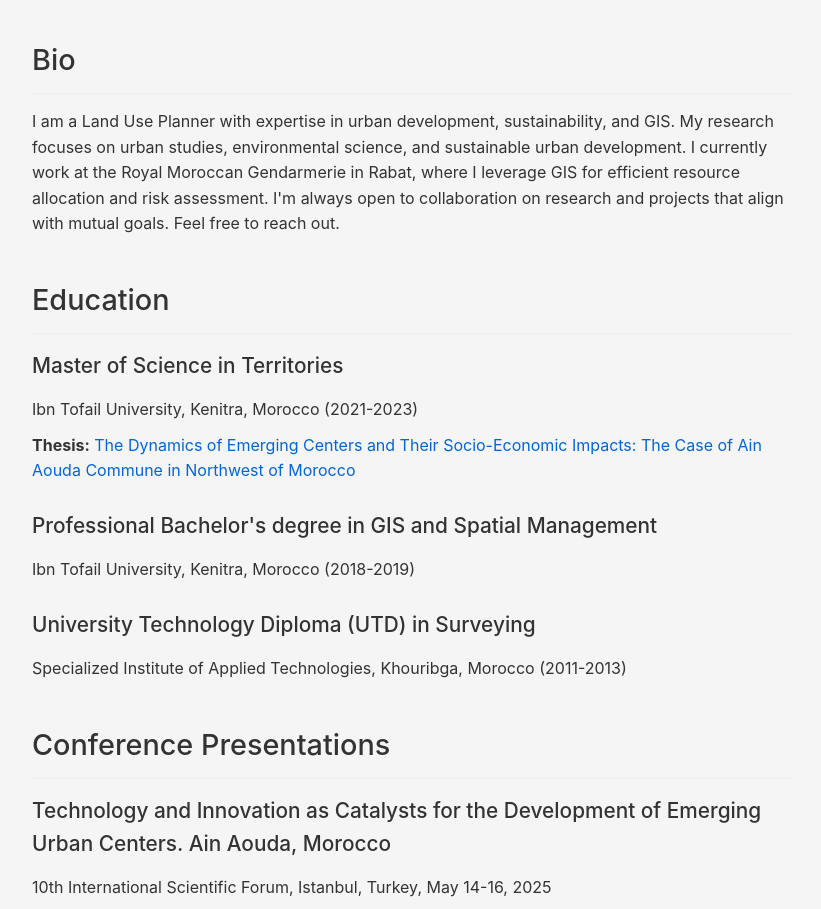
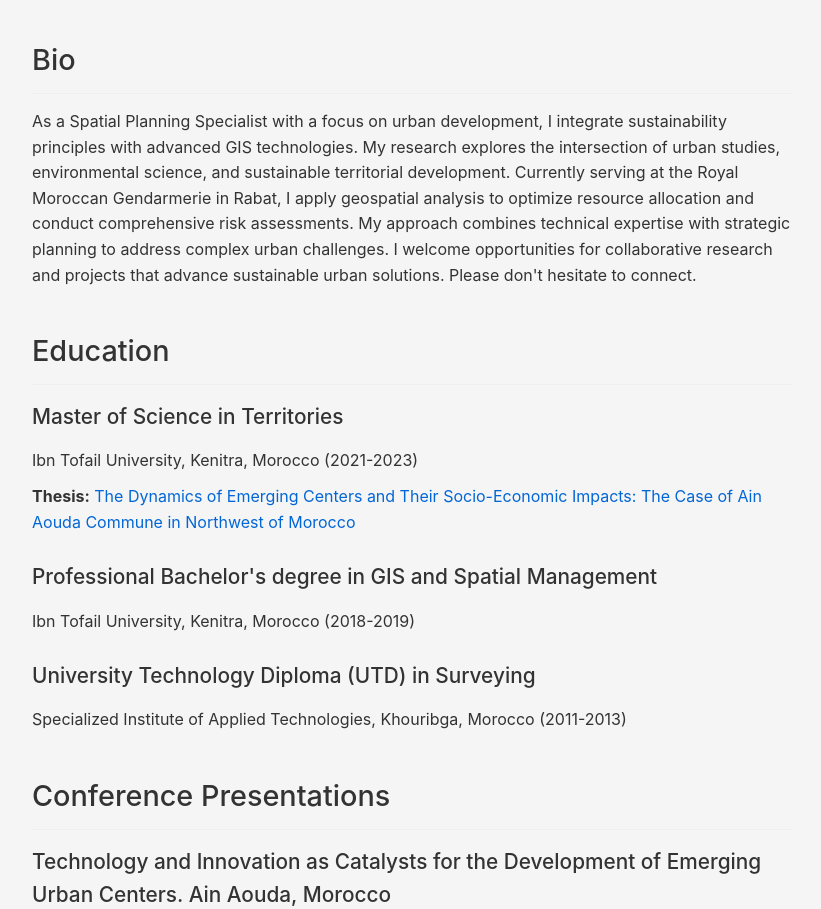
Before and after one commit to ouirdanihamza93/ouirdanihamza93.github.io, a plain HTML site: page index.html in a window 1280 px wide. Shown: the part 921-1830 px from the top of the page, without its empty margins (228-1049 px from the left). Drawn offline with Linux system fonts and the light colour scheme.

Commit message:
Update index.html

```diff
--- a/index.html
+++ b/index.html
@@ -46,7 +46,7 @@
         <section id="bio">
             <h2>Bio</h2>
             <p>
-                I am a Land Use Planner with expertise in urban development, sustainability, and GIS. My research focuses on urban studies, environmental science, and sustainable urban development. I currently work at the Royal Moroccan Gendarmerie in Rabat, where I leverage GIS for efficient resource allocation and risk assessment. I'm always open to collaboration on research and projects that align with mutual goals. Feel free to reach out.
+                As a Spatial Planning Specialist with a focus on urban development, I integrate sustainability principles with advanced GIS technologies. My research explores the intersection of urban studies, environmental science, and sustainable territorial development. Currently serving at the Royal Moroccan Gendarmerie in Rabat, I apply geospatial analysis to optimize resource allocation and conduct comprehensive risk assessments. My approach combines technical expertise with strategic planning to address complex urban challenges. I welcome opportunities for collaborative research and projects that advance sustainable urban solutions. Please don't hesitate to connect.
             </p>
         </section>
 
```
